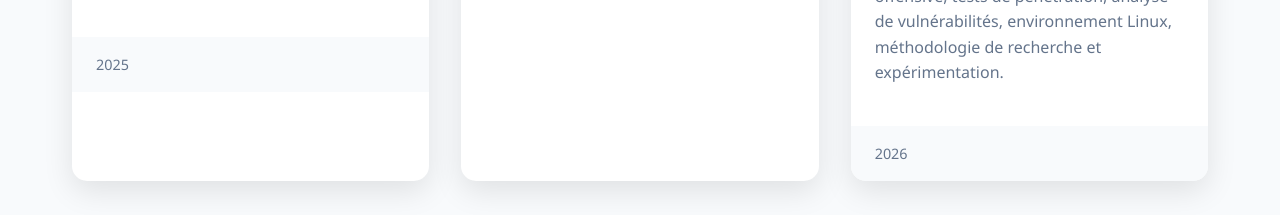
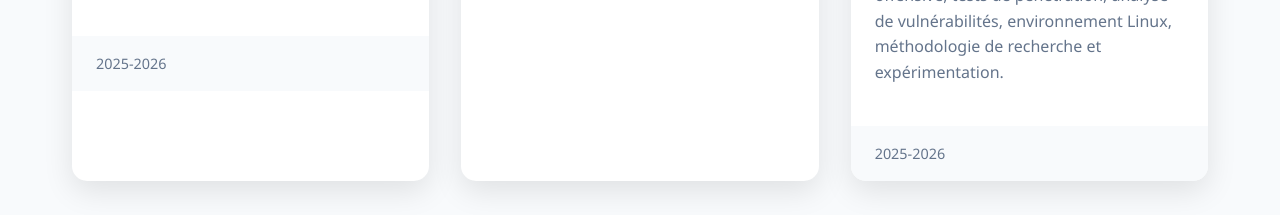
Before and after one commit to macfra19/porfolio, a plain HTML site: page index.html in a window 1280 px wide. Shown: the part 5840-6055 px from the top of the page. Drawn offline with Linux system fonts and the light colour scheme; files whose address does not match are found by name.

Commit message:
Update project footer dates to 2025-2026

```diff
--- a/index.html
+++ b/index.html
@@ -956,7 +956,7 @@
                         </p>
                     </div>
                     <div class="project-footer">
-                        <span style="color: var(--gray); font-size: 0.9rem;">2025</span>
+                        <span style="color: var(--gray); font-size: 0.9rem;">2025-2026</span>
                     </div>
                 </div>
 
@@ -1021,7 +1021,7 @@
                         </p>
                     </div>
                     <div class="project-footer">
-                        <span style="color: var(--gray); font-size: 0.9rem;">2026</span>
+                        <span style="color: var(--gray); font-size: 0.9rem;">2025-2026</span>
                     </div>
                 </div>
             </div>
```
